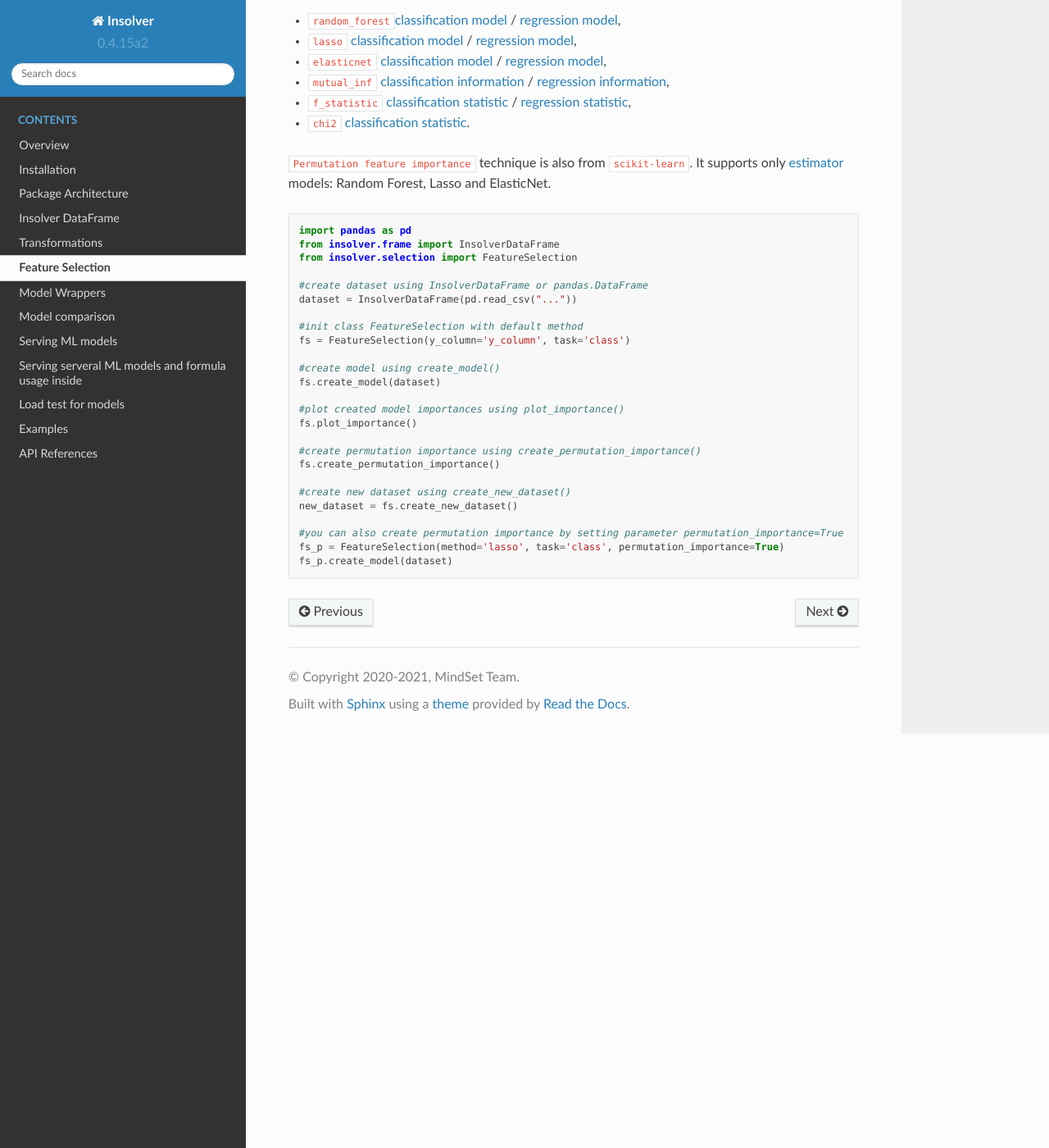
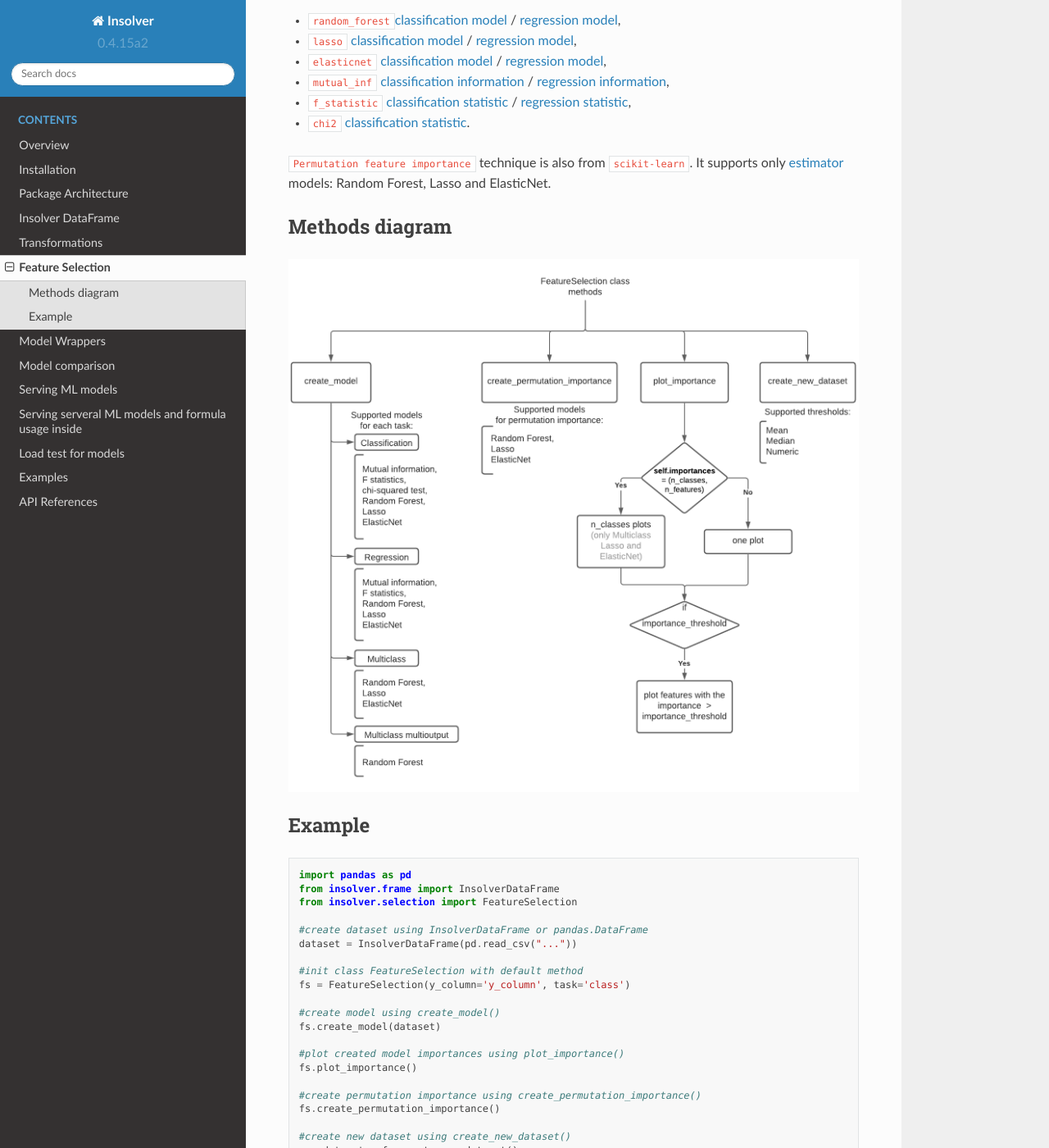
Before and after one commit to MindSetLib/Insolver, a Sphinx documentation site: the page built from docs/source/feature_selection.md, in a window 1280 px wide and 1400 px high, scrolled down 706 px. Shown: the whole window at 82% size. Built offline with Sphinx 7.4.7 and the Read the Docs theme 2.0.0, drawn with Linux system fonts in a browser that asks for light colours.

Commit message:
Add diagram

````diff
--- a/docs/source/feature_selection.md
+++ b/docs/source/feature_selection.md
@@ -24,6 +24,12 @@ All the methods used in this class are from `scikit-learn`:
 -  `chi2` [classification statistic](https://scikit-learn.org/stable/modules/generated/sklearn.feature_selection.chi2.html).
 
 [`Permutation feature importance`](https://scikit-learn.org/stable/modules/generated/sklearn.inspection.permutation_importance.html) technique is also from `scikit-learn`. It supports only [estimator](https://scikit-learn.org/stable/glossary.html#term-estimator) models: Random Forest, Lasso and ElasticNet.
+
+## Methods diagram
+
+![feature selection methods](feature_selection_methods.png)
+
+## Example
 
 ```python
 import pandas as pd
````
Also changed, not shown: docs/source/feature_selection_methods.png (added).
